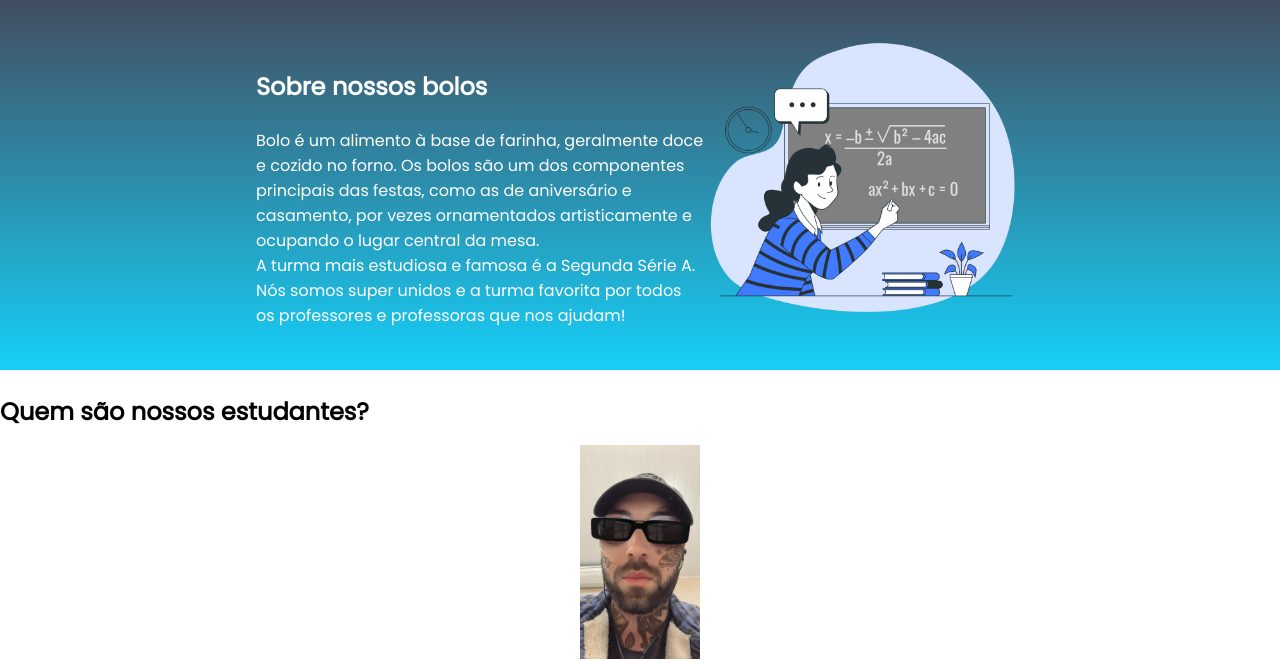
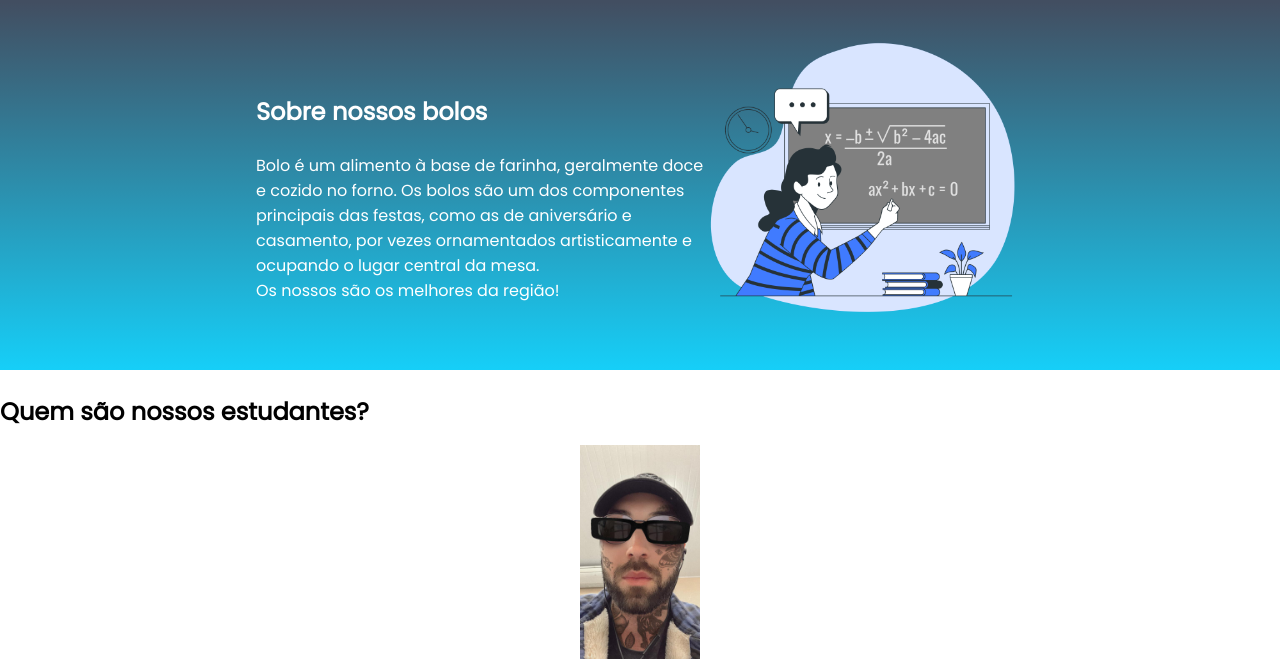
Before and after one commit to samaralindona/camarao, a plain HTML site: page index.html in a window 1280 px wide. Shown: the part 75-738 px from the top of the page. Drawn offline with Linux system fonts and the light colour scheme.

Commit message:
mudei a linha 25

```diff
--- a/index.html
+++ b/index.html
@@ -22,7 +22,7 @@
         <div class="escola-div-conteudo">
             <h2 class="escola-titulo">Sobre nossos bolos</h2>
             <p class="escola-texto-um">Bolo é um alimento à base de farinha, geralmente doce e cozido no forno. Os bolos são um dos componentes principais das festas, como as de aniversário e casamento, por vezes ornamentados artisticamente e ocupando o lugar central da mesa. </p>
-            <p class="escola-texto-dois">A turma mais estudiosa e famosa é a Segunda Série A. Nós somos super unidos e a turma favorita por todos os professores e professoras que nos ajudam!</p>
+            <p class="escola-texto-dois">Os nossos são os melhores da região!</p>
         </div>
         <img class="escola-imagem" src="Formula-bro.png" alt="imagem que representa uma professora em sala de aula">
     </section>
```
